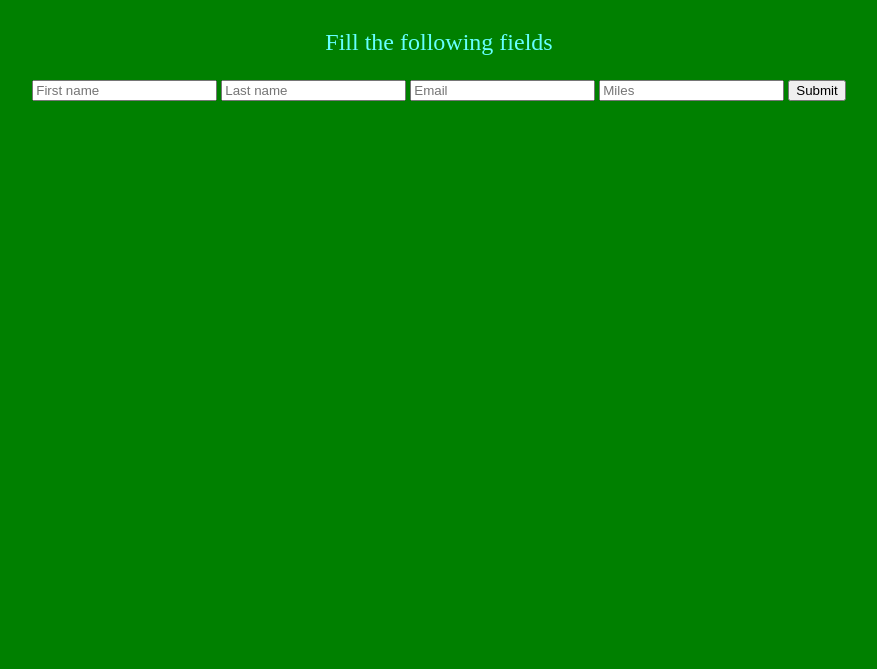
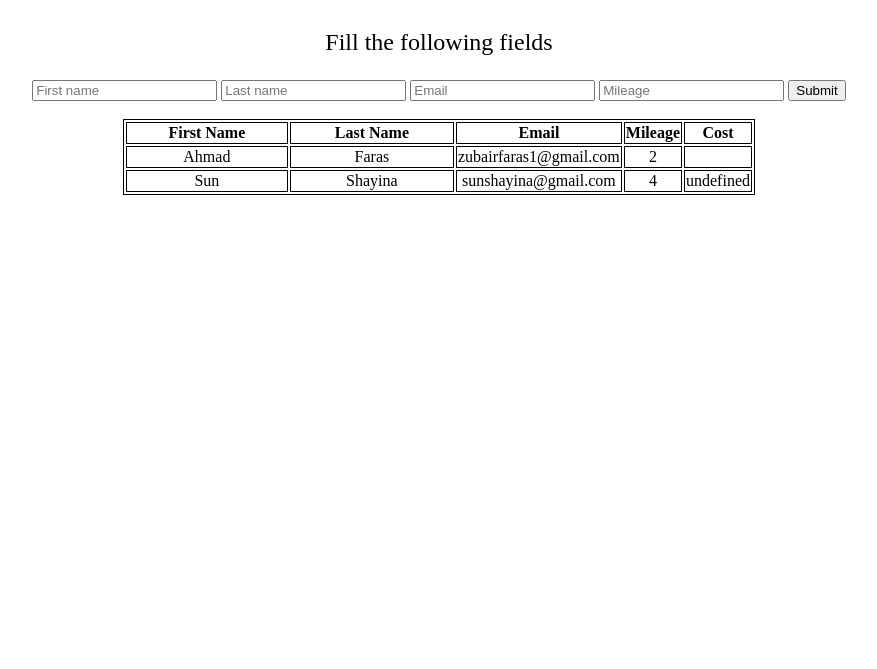
Before and after one commit to ahmadfaras/smart-taxi-meter, a plain HTML site: page smart-taxi-meter-app/app/index.html in a window 1280 px wide. Shown: the part 131-800 px from the top of the page, without its empty margins (201-1078 px from the left). Drawn offline with Linux system fonts and the light colour scheme.

Commit message:
created table and linked it to script

```diff
--- a/smart-taxi-meter-app/app/index.html
+++ b/smart-taxi-meter-app/app/index.html
@@ -14,9 +14,41 @@
 		<input id="fname-input" type="text" placeholder="First name" required>
 		<input id="lname-input" type="text" placeholder="Last name">
 		<input id="email-input" type="text" placeholder="Email">
-		<input id="miles-input" type="whole" placeholder="Miles" required>
+		<input id="mileage-input" type="whole" placeholder="Mileage" required>
 		<button type="submit"> Submit </button>
 	</form>
+
+	<br>
+
+	<table>
+		<thead>
+			<tr>
+				<th>First Name</th>
+				<th>Last Name</th>
+				<th>Email</th>
+				<th>Mileage</th>
+				<th>Cost</th>
+			</tr>
+		</thead>
+		<tbody>
+			<tr>
+				<td>Ahmad</td>
+				<td>Faras</td>
+				<td>zubairfaras1@gmail.com</td>
+				<td id="mile1-table">2</td>
+				<td id="cost1-table"></td>
+			</tr>
+			<tr>
+				<td>Sun</td>
+				<td>Shayina</td>
+				<td>sunshayina@gmail.com</td>
+				<td id="mile2-table">4</td>
+				<td id="cost2-table"></td>
+			</tr>
+		</tbody>
+	</table>
+
+	<br>
 
 	<p id="output-p"></p>
 
--- a/smart-taxi-meter-app/app/scripts/script.js
+++ b/smart-taxi-meter-app/app/scripts/script.js
@@ -4,12 +4,17 @@ var taxiForm = document.getElementById('taxi-form');
 var fnameInput = document.getElementById('fname-input');
 var lnameInput = document.getElementById('lname-input');
 var emailInput = document.getElementById('email-input');
-var milesInput = document.getElementById('miles-input');
-var outputP = document.getElementById('output-p');
+var mileageInput = document.getElementById('mileage-input');
+var cost1Table = document.getElementById('cost1-table');
+var mile1Table = document.getElementById('mile1-table');
+var mile2Table = document.getElementById('mile2-table');
+var cost2Table = document.getElementById('cost2-table').innerHTML = mile2Table.value;
+var outputP = document.getElementById('output-p')
 
 taxiForm.addEventListener('submit', function(){
 	event.preventDefault();
 
-	outputP.innerHTML = 'This ride costs $' + milesInput.value * 2;
-
+	outputP.innerHTML = 'This ride costs you $' + mileageInput.value * 2;
+	cost1Table.innerHTML = mileageInput.value * 2;
+	//cost2Table.innerHTML = mile2Table * 2;
 });
--- a/smart-taxi-meter-app/app/styles/styles.css
+++ b/smart-taxi-meter-app/app/styles/styles.css
@@ -1,14 +1,18 @@
-body{
-	background-color: green;
-	color: white;
+h1{
+	font-size: 4em;
 	text-align: center;
 }
-h1{
-	font-size: 4em;
-	color:  #66ffff;
+form {
+	text-align: center;
 }
 
 p{
 	font-size: 150%;
-	color:  #66ffff;
+	text-align: center;
 }
+table, th, td {
+	margin: auto;
+	border: 0.1em solid black;
+	text-align: center;
+	width: 50%;
+}
```
